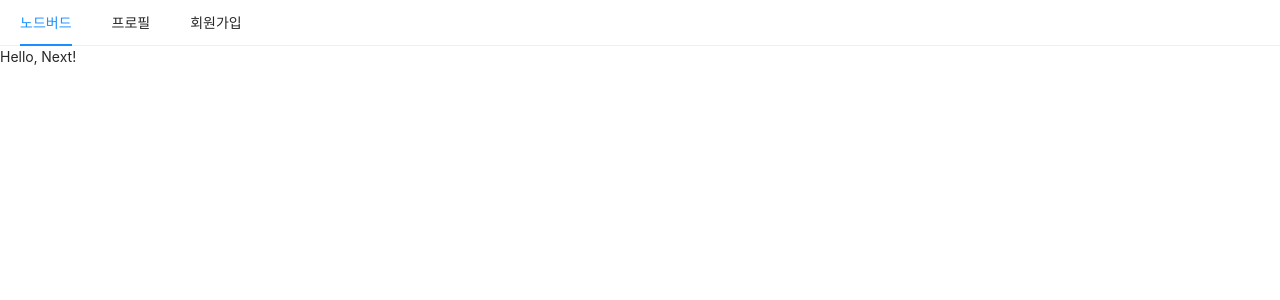
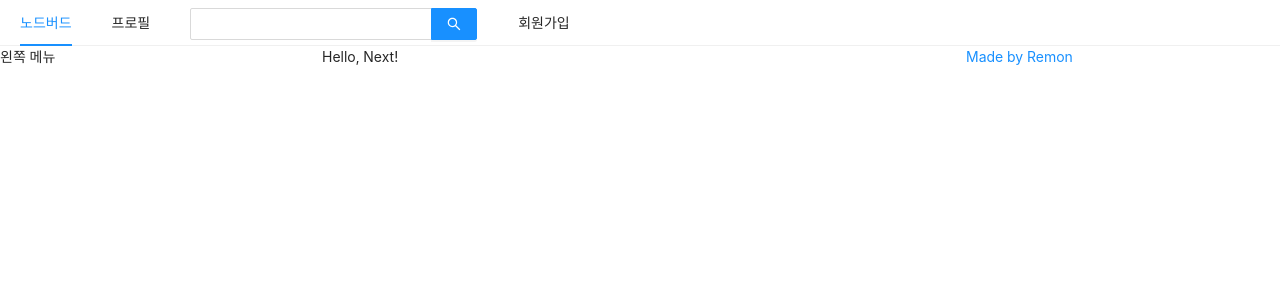
Before and after one commit to parkjooyoung0608/react-nodebird, a Next.js app: page / in a window 1280 px wide. Shown: the top 300 px of the page. Built offline with nearby package versions, Linux system fonts and the light colour scheme.

Commit message:
style : antd input &  grid 추가

```diff
--- a/components/AppLayout.js
+++ b/components/AppLayout.js
@@ -1,7 +1,7 @@
 import React from "react";
 import PropsTypes from "prop-types";
 import Link from "next/link";
-import { Menu } from "antd";
+import { Menu, Input, Row, Col } from "antd";
 
 const AppLayout = ({ children }) => {
   return (
@@ -18,12 +18,31 @@
           </Link>
         </Menu.Item>
         <Menu.Item>
+          <Input.Search enterButton style={{ verticalAlign: "middle" }} />
+        </Menu.Item>
+        <Menu.Item>
           <Link href="/signup">
             <a>회원가입</a>
           </Link>
         </Menu.Item>
       </Menu>
-      {children}
+      <Row gutter={8}>
+        <Col xs={24} md={6}>
+          왼쪽 메뉴
+        </Col>
+        <Col xs={24} md={12}>
+          {children}
+        </Col>
+        <Col xs={24} md={6}>
+          <a
+            href="https://velog.io/@remon"
+            target="_blank"
+            rel="noreferrer noopener"
+          >
+            Made by Remon
+          </a>
+        </Col>
+      </Row>
     </div>
   );
 };
```
